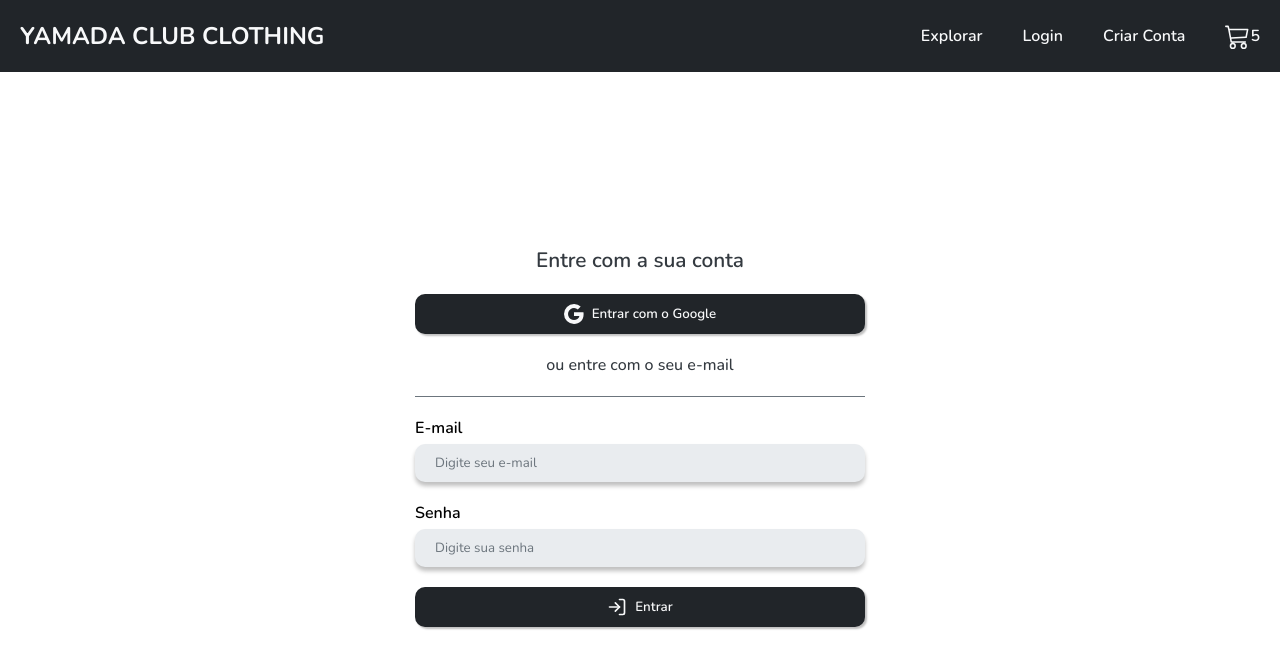
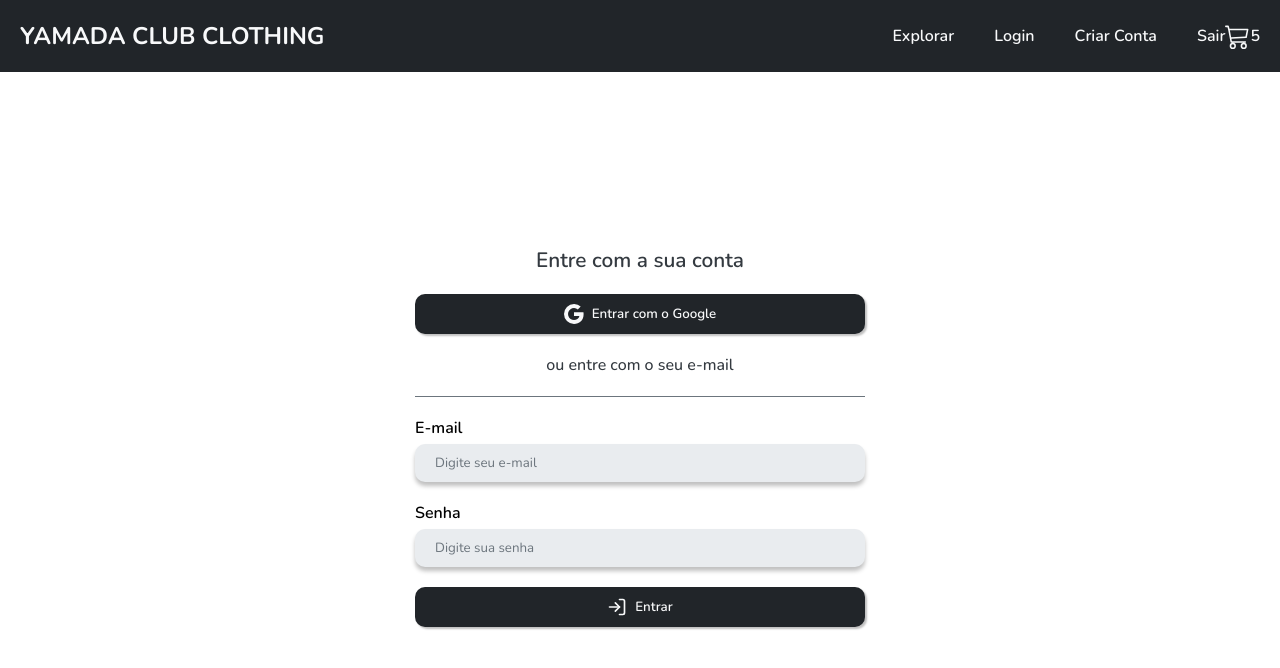
Before and after one commit to YudiYamada/yamada-club-ecommerce-frontend, a React (Vite) app: page /login in a window 1280 px wide. Shown: the top 668 px of the page. Built offline with nearby package versions, Linux system fonts and the light colour scheme; no server answers.

Commit message:
feat: add auth state listener and sign out button

```diff
--- a/src/App.tsx
+++ b/src/App.tsx
@@ -1,10 +1,15 @@
+import { onAuthStateChanged } from "firebase/auth";
 import { BrowserRouter, Route, Routes } from "react-router";
 
+import { auth } from "./config/firebase.config";
 import HomePage from "./pages/home/home.page";
 import LoginPage from "./pages/login/login.page";
 import SignUpPage from "./pages/sign-up/sign-up.page";
 
 function App() {
+  onAuthStateChanged(auth, (user) => {
+    console.log(user);
+  });
   return (
     <BrowserRouter>
       <Routes>
--- a/src/components/header/header.component.tsx
+++ b/src/components/header/header.component.tsx
@@ -1,6 +1,8 @@
+import { signOut } from "firebase/auth";
 import { BsCart3 } from "react-icons/bs";
 import { useNavigate } from "react-router-dom";
 
+import { auth } from "../../config/firebase.config";
 import {
   HeaderContainer,
   HeaderItem,
@@ -31,6 +33,7 @@
         <HeaderItem onClick={handleHomeClick}>Explorar</HeaderItem>
         <HeaderItem onClick={handleLoginClick}>Login</HeaderItem>
         <HeaderItem onClick={handleSignUpClick}>Criar Conta</HeaderItem>
+        <HeaderItem onClick={() => signOut(auth)}>Sair</HeaderItem>
         <HeaderItem>
           <BsCart3 size={25} />5
         </HeaderItem>
```
